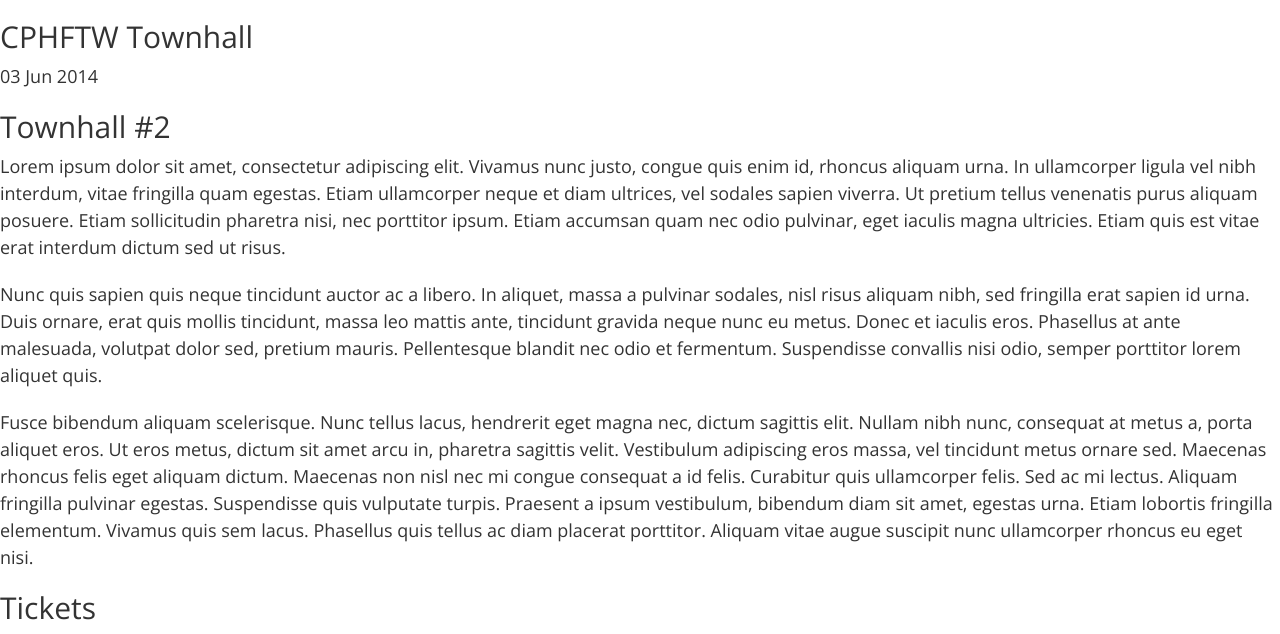
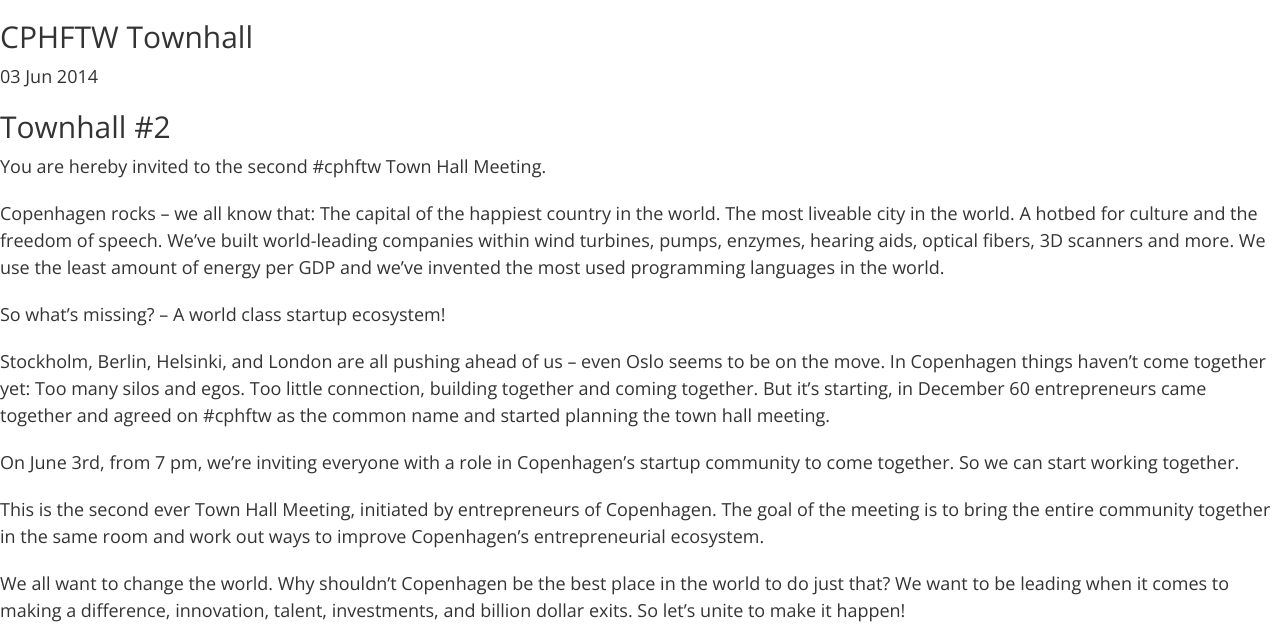
Before and after one commit to cphftw/cphftw.dk, a Jekyll site: the page built from _posts/2014-05-12-townhall-2.md, in a window 1280 px wide, cut to the strip 0-634 px from the top of the page. Built offline with Jekyll 4.4.1, drawn with Linux system fonts in a browser that asks for light colours; comment, search, counter and statistics services are not loaded.

Commit message:
Updated text for Townhall #2

```diff
--- a/_posts/2014-05-12-townhall-2.md
+++ b/_posts/2014-05-12-townhall-2.md
@@ -3,16 +3,24 @@ title: CPHFTW Townhall #2
 layout: post
 author: Kenneth Auchenberg
 date: Tuesday, June 3rd, 2014 18:30
-lanyrd: http://lanyrd.com/2014/cphftw-townhall-3
+event: http://billetto.dk/cphftw-townhall-2
 ---
 
 ## Townhall #2
 
-Lorem ipsum dolor sit amet, consectetur adipiscing elit. Vivamus nunc justo, congue quis enim id, rhoncus aliquam urna. In ullamcorper ligula vel nibh interdum, vitae fringilla quam egestas. Etiam ullamcorper neque et diam ultrices, vel sodales sapien viverra. Ut pretium tellus venenatis purus aliquam posuere. Etiam sollicitudin pharetra nisi, nec porttitor ipsum. Etiam accumsan quam nec odio pulvinar, eget iaculis magna ultricies. Etiam quis est vitae erat interdum dictum sed ut risus.
+You are hereby invited to the second #cphftw Town Hall Meeting.
 
-Nunc quis sapien quis neque tincidunt auctor ac a libero. In aliquet, massa a pulvinar sodales, nisl risus aliquam nibh, sed fringilla erat sapien id urna. Duis ornare, erat quis mollis tincidunt, massa leo mattis ante, tincidunt gravida neque nunc eu metus. Donec et iaculis eros. Phasellus at ante malesuada, volutpat dolor sed, pretium mauris. Pellentesque blandit nec odio et fermentum. Suspendisse convallis nisi odio, semper porttitor lorem aliquet quis.
+Copenhagen rocks – we all know that: The capital of the happiest country in the world. The most liveable city in the world. A hotbed for culture and the freedom of speech. We’ve built world-leading companies within wind turbines, pumps, enzymes, hearing aids, optical fibers, 3D scanners and more. We use the least amount of energy per GDP and we’ve invented the most used programming languages in the world.
 
-Fusce bibendum aliquam scelerisque. Nunc tellus lacus, hendrerit eget magna nec, dictum sagittis elit. Nullam nibh nunc, consequat at metus a, porta aliquet eros. Ut eros metus, dictum sit amet arcu in, pharetra sagittis velit. Vestibulum adipiscing eros massa, vel tincidunt metus ornare sed. Maecenas rhoncus felis eget aliquam dictum. Maecenas non nisl nec mi congue consequat a id felis. Curabitur quis ullamcorper felis. Sed ac mi lectus. Aliquam fringilla pulvinar egestas. Suspendisse quis vulputate turpis. Praesent a ipsum vestibulum, bibendum diam sit amet, egestas urna. Etiam lobortis fringilla elementum. Vivamus quis sem lacus. Phasellus quis tellus ac diam placerat porttitor. Aliquam vitae augue suscipit nunc ullamcorper rhoncus eu eget nisi.
+So what’s missing? – A world class startup ecosystem!
+
+Stockholm, Berlin, Helsinki, and London are all pushing ahead of us – even Oslo seems to be on the move. In Copenhagen things haven’t come together yet: Too many silos and egos. Too little connection, building together and coming together. But it’s starting, in December 60 entrepreneurs came together and agreed on #cphftw as the common name and started planning the town hall meeting.
+
+On June 3rd, from 7 pm, we’re inviting everyone with a role in Copenhagen’s startup community to come together. So we can start working together.
+
+This is the second ever Town Hall Meeting, initiated by entrepreneurs of Copenhagen. The goal of the meeting is to bring the entire community together in the same room and work out ways to improve Copenhagen’s entrepreneurial ecosystem.
+
+We all want to change the world. Why shouldn’t Copenhagen be the best place in the world to do just that? We want to be leading when it comes to making a difference, innovation, talent, investments, and billion dollar exits. So let’s unite to make it happen!
 
 ## Tickets
 <iframe allowtransparency="true" frameborder="0" hspace="0" marginheight="0" marginwidth="0" scrolling="true" src="http://billetto.dk/en/events/46451/widget/" vspace="0" width="100%" height="205"></iframe>
```
